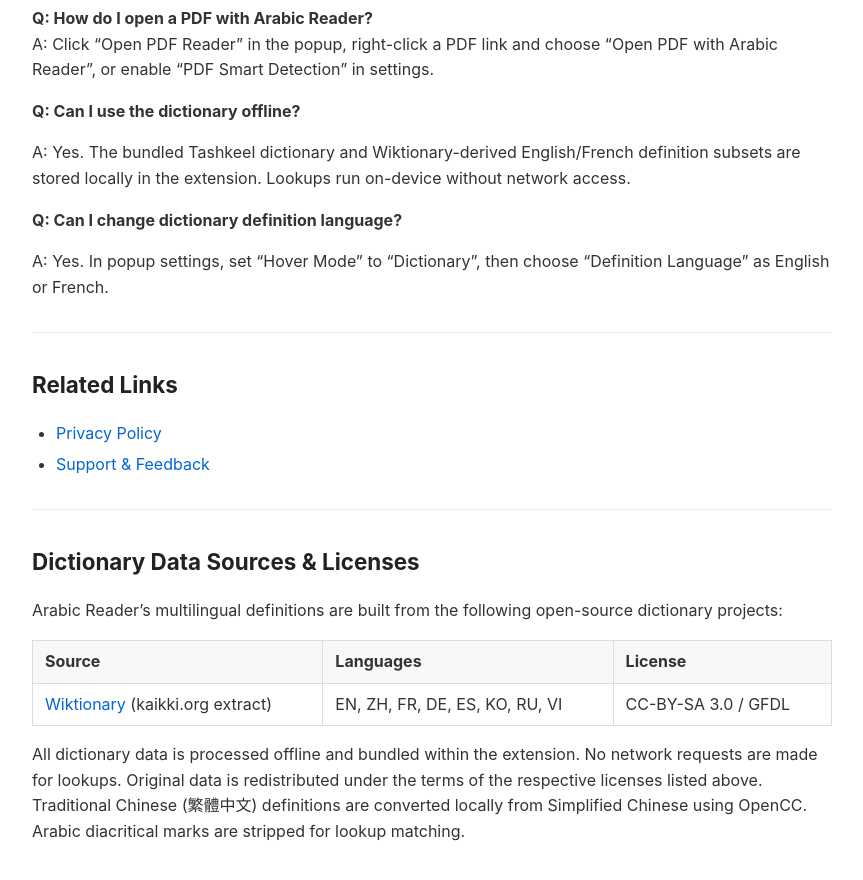
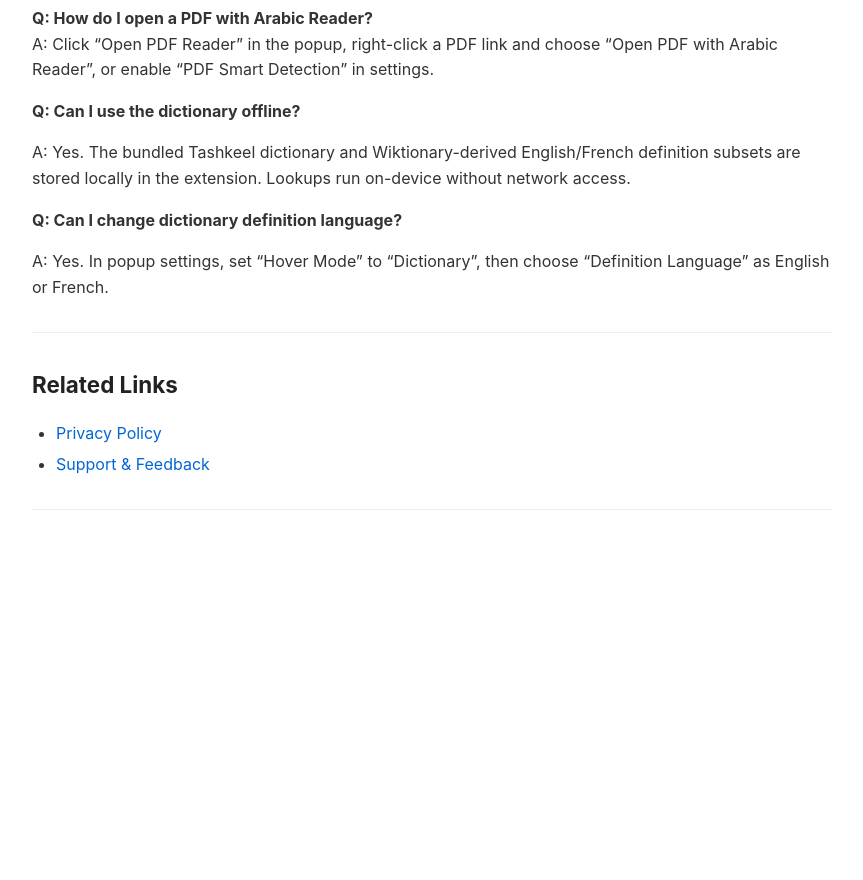
Before and after one commit to code-horse/arabic-reader-site, a Jekyll site: the page built from extension/help/en.md, in a window 1280 px wide and 900 px high, scrolled down 5991 px. Shown: the top 880 px of the window, without its empty margins (208-1071 px from the left). Built offline with Jekyll 4.4.1, drawn with Linux system fonts in a browser that asks for light colours; after the commit the page ends 6573 px from its top, so only the background shows below that.

Commit message:
fix: move dictionary attribution from help/en.md to privacy-policy.md
Removed incorrectly appended "Dictionary Data Sources & Licenses" section
from help/en.md. Attribution belongs in privacy-policy.md under the
"Open-source Dictionary Attribution" subsection (now added for projects
that were missing it, and updated for Arabic with new languages).

```diff
--- a/extension/help/en.md
+++ b/extension/help/en.md
@@ -218,13 +218,3 @@ A: Yes. In popup settings, set "Hover Mode" to "Dictionary", then choose "Defini
 - [Support & Feedback](../../support/)
 
 ---
-
-## Dictionary Data Sources & Licenses
-
-Arabic Reader's multilingual definitions are built from the following open-source dictionary projects:
-
-| Source | Languages | License |
-|--------|-----------|---------|
-| [Wiktionary](https://kaikki.org/dictionary/) (kaikki.org extract) | EN, ZH, FR, DE, ES, KO, RU, VI | CC-BY-SA 3.0 / GFDL |
-
-All dictionary data is processed offline and bundled within the extension. No network requests are made for lookups. Original data is redistributed under the terms of the respective licenses listed above. Traditional Chinese (繁體中文) definitions are converted locally from Simplified Chinese using OpenCC. Arabic diacritical marks are stripped for lookup matching.
```
Also changed, not shown: extension/privacy-policy.md (+2 -2 lines).
